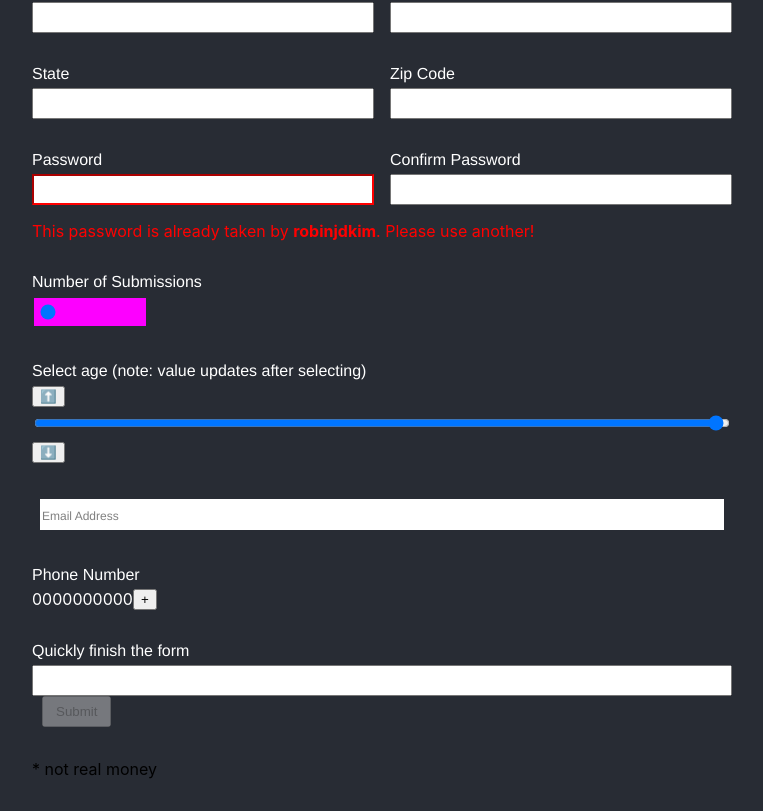
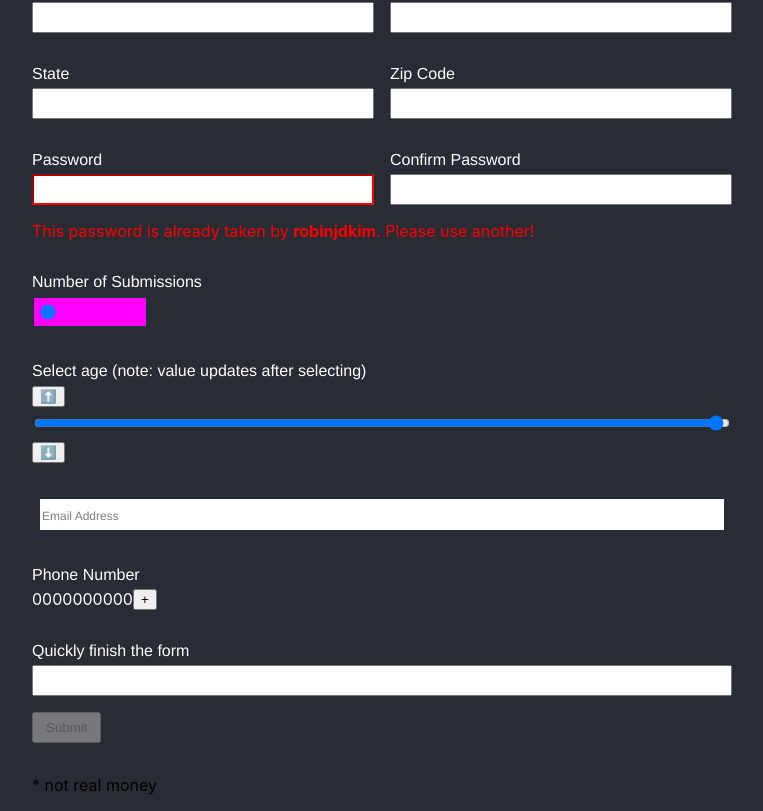
Before and after one commit to canfie1d/horror-form, a React (Create React App) app: page / in a window 1280 px wide. Shown: the part 287-1098 px from the top of the page, without its empty margins (258-1021 px from the left). Built offline with nearby package versions, Linux system fonts and the light colour scheme; the HTML template or start-up script is replaced by a standard one.

Commit message:
button fix

```diff
--- a/src/app.scss
+++ b/src/app.scss
@@ -184,8 +184,9 @@ input {
 
 .williams {
   .button {
-    margin-left: 10px;
+    margin-top: 1rem;
     padding: 6px 12px;
+
     &:focus {
       outline: 2px solid red;
     }
```
